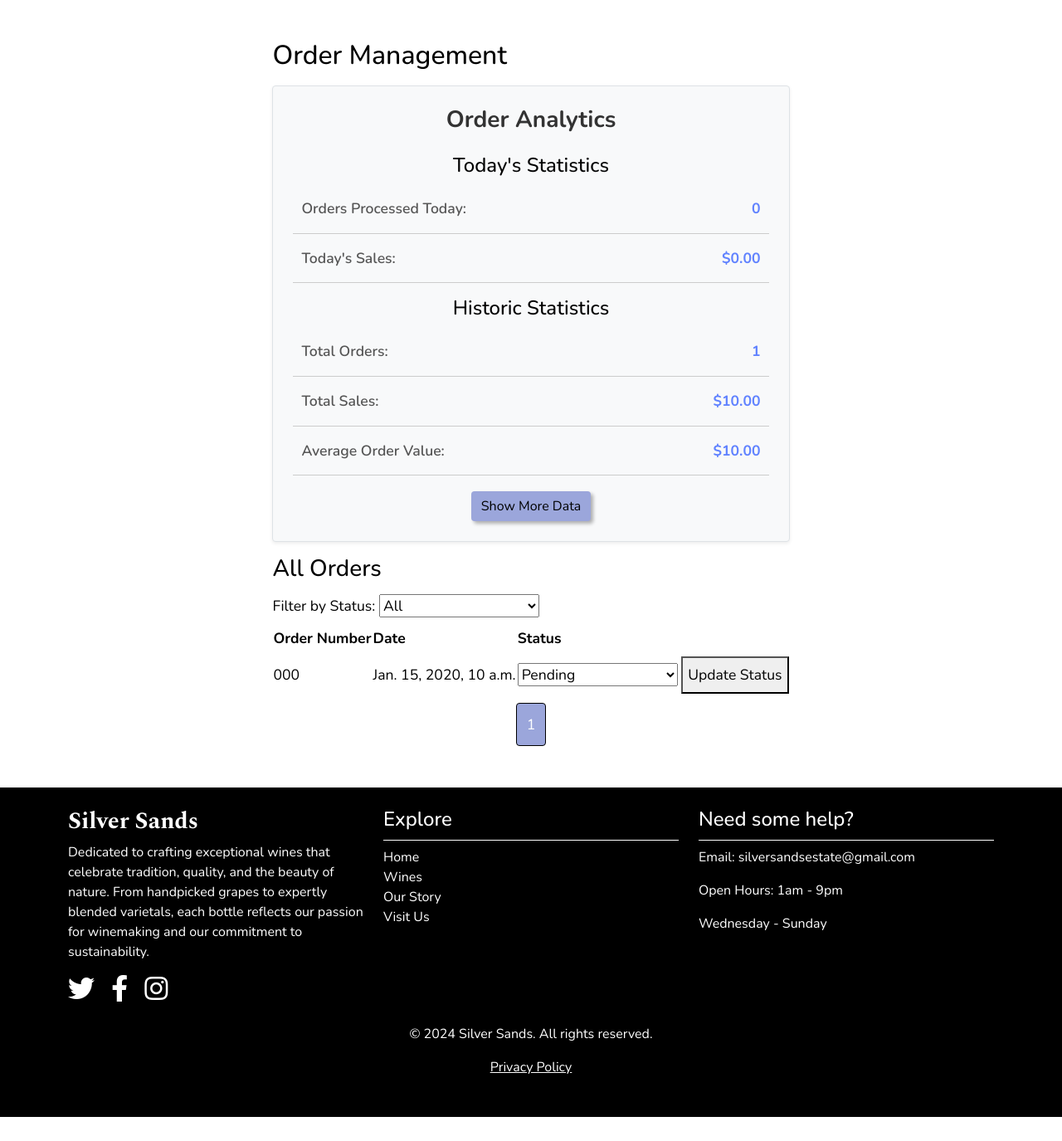
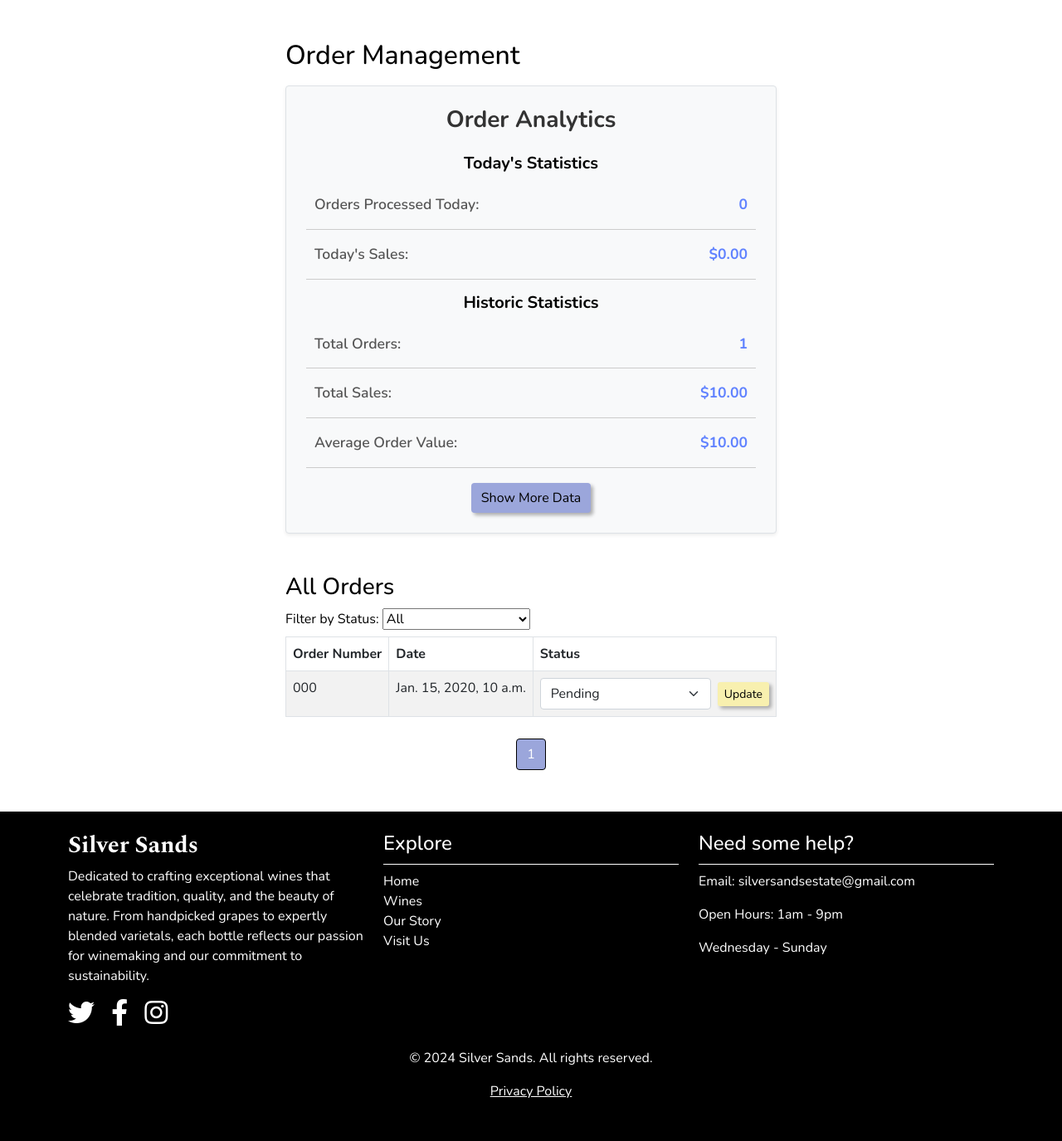
Before and after one commit to AlvaLind/project-5-silver-sands, a Django app: page /management_dashboard/manage_orders/ in a window 1280 px wide. Shown: the part 69-1444 px from the top of the page at 83% size. Before the commit the page ends 1415 px from the top, so only its background shows below. Run offline with Django 5.2, Linux system fonts and the light colour scheme; a user stored in the database is signed in; tables that the repository leaves empty hold one stand-in row (values such as "Sample post"); some libraries are stand-ins or nearby versions.

Commit message:
Update manage orders page styles

```diff
--- a/management_dashboard/templates/management_dashboard/manage_orders.html
+++ b/management_dashboard/templates/management_dashboard/manage_orders.html
@@ -1,7 +1,7 @@
 {% extends "base.html" %}
 
 {% block content %}
-    <div class="order-management d-flex p-4 mt-4">
+    <div class="order-management p-4 mt-4">
         <div class="order-analytics">
             <h2>Order Management</h2>
 
@@ -9,7 +9,7 @@
             <div class="analytics mt-3 p-4 bg-light border rounded shadow-sm">
                 <h3 class="analytics-title text-center mb-4">Order Analytics</h3>
                 <ul class="order-analytics list-unstyled text-center">
-                    <h4 class="mt-3">Today's Statistics</h4>
+                    <h5 class="mt-3"><strong>Today's Statistics</strong></h5>
                     <li class="analytics-item">
                         <span class="analytics-label">Orders Processed Today:</span>
                         <span class="analytics-value">{{ orders_today_count }}</span>
@@ -18,7 +18,7 @@
                         <span class="analytics-label">Today's Sales:</span>
                         <span class="analytics-value">${{ todays_sales|floatformat:2 }}</span>
                     </li>
-                    <h4 class="mt-3">Historic Statistics</h4>
+                    <h5 class="mt-3"><strong>Historic Statistics</strong></h5>
                     <li class="analytics-item">
                         <span class="analytics-label">Total Orders:</span>
                         <span class="analytics-value">{{ total_orders }}</span>
@@ -32,7 +32,7 @@
                         <span class="analytics-value">${{ average_order_value|floatformat:2 }}</span>
                     </li>
                     <div id="moreStats" class="d-none">
-                        <h4 class="mt-3">Order's Breakdown</h4>
+                        <h5 class="mt-3"><strong>Order's Breakdown</strong></h5>
                         <li class="analytics-item">
                             <span class="analytics-label">Fulfilled Orders:</span>
                             <span class="analytics-value">{{ total_fulfilled }}</span>
@@ -45,7 +45,7 @@
                             <span class="analytics-label">Refunded Orders:</span>
                             <span class="analytics-value">{{ total_refunded }}</span>
                         </li>
-                        <h4 class="mt-3">More Metric's</h4>
+                        <h5 class="mt-3"><strong>More Metric's</strong></h5>
                         <li class="analytics-item">
                             <span class="analytics-label">Average Order Size:</span>
                             <span class="analytics-value">{{ average_order_size|floatformat:2 }}</span>
@@ -65,11 +65,12 @@
                     <button id="showMoreButton" class="btn btn-primary" onclick="toggleMoreStats()">Show More Data</button>
                 </div>
             </div>
+        </div>
 
 
 
 
-        <div class="all-orders mt-3">
+        <div class="all-orders mt-5">
             <h3>All Orders</h3>
             <!-- Order Filtering Section -->
             <form method="get">
@@ -84,8 +85,9 @@
                 </select>
             </form>
 
-            <table>
-                <thead>
+            <div class="table-responsive mt-2">
+                <table class="table table-bordered table-striped table-hover">
+                    <thead class="thead-light">
                         <tr>
                             <th>Order Number</th>
                             <th>Date</th>
@@ -98,27 +100,29 @@
                                 <td>{{ order.order_number }}</td>
                                 <td>{{ order.date }}</td>
                                 <td>
-                            <form method="post" action="{% url 'manage_orders' %}">
+                                    <form method="post" action="{% url 'manage_orders' %}" class="d-flex align-items-center">
                                         {% csrf_token %}
                                         <input type="hidden" name="order_id" value="{{ order.id }}">
-                                <select name="status">
+                                        <select name="status" class="form-select me-2">
                                             {% for choice in order_status_choices %}
                                                 <option value="{{ choice.0 }}" {% if order.status == choice.0 %}selected{% endif %}>
                                                     {{ choice.1 }}
                                                 </option>
                                             {% endfor %}
                                         </select>
-                                <button type="submit">Update Status</button>
+                                        <button type="submit" class="btn btn-secondary btn-yellow btn-sm" aria-label="Update order status">Update</button>
                                     </form>
                                 </td>
                             </tr>
                         {% empty %}
                             <tr>
-                        <td colspan="4">No orders found.</td>
+                                <td colspan="3" class="text-center">No orders found.</td>
                             </tr>
                         {% endfor %}
                     </tbody>
                 </table>
+            </div>
+
             <!-- Pagination controls -->
             <nav class="pagination-controls" aria-label="Page navigation">
                 <ul class="pagination justify-content-center">
--- a/static/css/styles.css
+++ b/static/css/styles.css
@@ -140,6 +140,10 @@ footer a:hover {
     transform: scale(1.05);
 }
 
+.btn-yellow {
+    background-color: rgba(255, 234, 74, 0.4);
+}
+
 /* bootstrap toasts */
 .message-container {
     position: fixed;
@@ -227,7 +231,7 @@ footer a:hover {
     border: 1px solid #e0e0e0;
     padding: 20px;
     border-radius: 10px;
-    max-width: 650px;
+    max-width: 600px;
 }
 
 .analytics-title {
```
Lines whose indentation alone changed are shown as unchanged.
